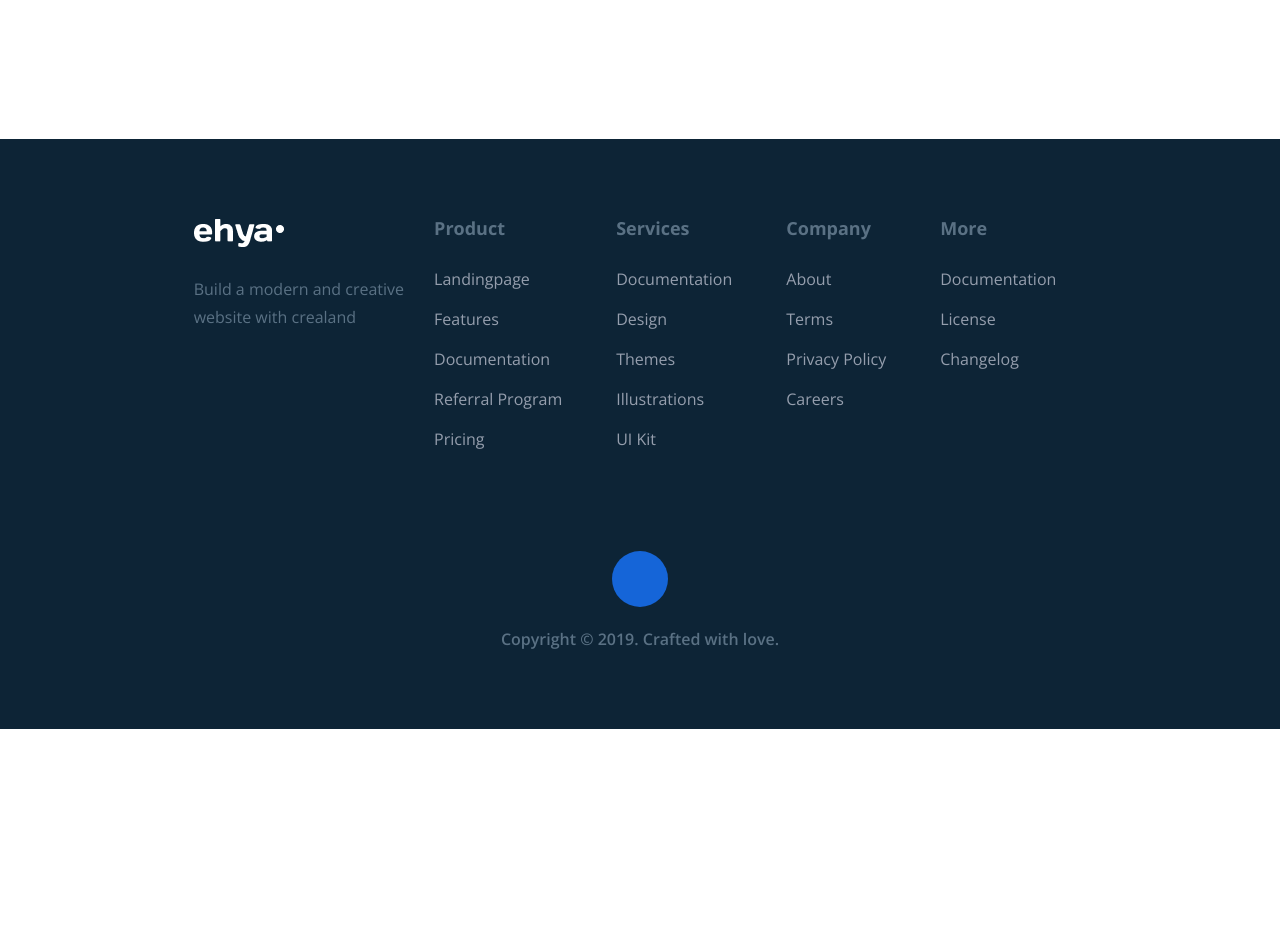
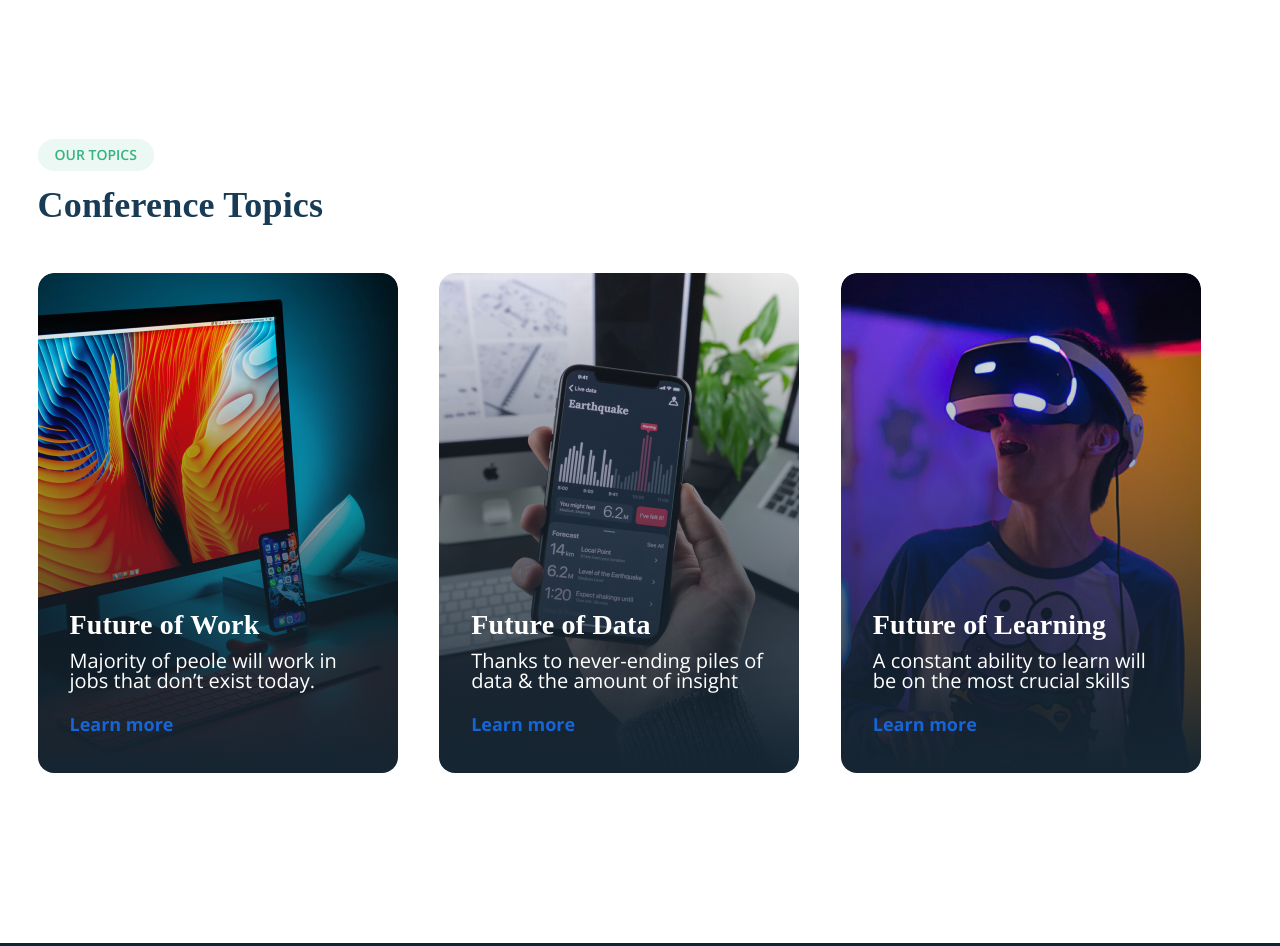
Before and after one commit to aZaqwer/TEST-GIT, a website: page flex004/#src/index.html in a window 1280 px wide. Shown: the part 860-1806 px from the top of the page. Before the commit the page ends 1589 px from the top, so only its background shows below. Drawn offline with nearby package versions, Linux system fonts and the light colour scheme; files that its build step writes are made by us from their sources; files whose address does not match are found by name; a web font is replaced by a local one.

Commit message:
new block insert

```diff
--- a/flex004/#src/index.html
+++ b/flex004/#src/index.html
@@ -58,6 +58,39 @@
                     </div>
                 </div>
             </div>
+
+            <div class="page__ourtopics-main ourtopics-main">
+                <div class="ourtopics-main__container _container">
+                    <div class="ourtopics__label"><span>OUR TOPICS</span></div>
+                    <div class="ourtopics__title">Conference Topics</div>
+                    <div class="ourtopics__row">
+                        <div class="ourtopics__columns">
+                            <div class="ourtopics__item ourtopics__item-01">
+                                <div class="ourtopics__item-title">Future of Work</div>
+                                <div class="ourtopics__item-text">Majority of peole will work in jobs that don’t exist
+                                    today.</div>
+                                <a href="" class="ourtopics__item-link">Learn more</a>
+                            </div>
+                        </div>
+                        <div class="ourtopics__columns">
+                            <div class="ourtopics__item ourtopics__item-02">
+                                <div class="ourtopics__item-title">Future of Data</div>
+                                <div class="ourtopics__item-text">Thanks to never-ending piles of data & the amount of
+                                    insight</div>
+                                <a href="" class="ourtopics__item-link">Learn more</a>
+                            </div>
+                        </div>
+                        <div class="ourtopics__columns">
+                            <div class="ourtopics__item ourtopics__item-03">
+                                <div class="ourtopics__item-title">Future of Learning</div>
+                                <div class="ourtopics__item-text">A constant ability to learn will be on the most
+                                    crucial skills</div>
+                                <a href="" class="ourtopics__item-link">Learn more</a>
+                            </div>
+                        </div>
+                    </div>
+                </div>
+            </div>
         </main>
         @@include('_footer.html',{})
     </div>
--- a/flex004/#src/scss/style.scss
+++ b/flex004/#src/scss/style.scss
@@ -120,7 +120,7 @@ body {
     // .future__column-title
 
     &__column-title {
-        font-family: HK Grotesk;
+        font-family: "HKGrotesk";
         font-weight: 700;
         font-size: 56px;
         letter-spacing: 0.2px;
@@ -151,7 +151,7 @@ body {
         height: 56px;
         line-height: 56px;
         text-align: center;
-        margin: 0px 0px 25px 0px;
+        margin: 0px 55px 25px 0px;
     }
 
     &__item-button::after {
@@ -188,7 +188,7 @@ body {
         line-height: 28px;
         color: #5a7184;
         margin: 0px 0px 27px 0px;
-        padding: 0px 100px 0px 0px;
+        padding: 0px 73px 0px 0px;
     }
 
     // .future__column-img
@@ -200,8 +200,8 @@ body {
     // .column__item
 
     &__item {
-        flex: 0 1 50%;
-        padding: 0 24px;
+        flex: 0 1 auto;
+        padding: 0 14px;
     }
 }
 
@@ -245,3 +245,97 @@ body {
     &__column {
     }
 }
+.page {
+    &__ourtopics-main {
+    }
+}
+.ourtopics-main {
+    &__container {
+    }
+}
+
+.ourtopics {
+    &__label {
+        display: inline-block;
+        background: #ebf8f3;
+        border-radius: 50px;
+        padding: 6px 17px;
+        margin: 0px 0px 16px 0px;
+    }
+
+    &__label span {
+        color: $greenColor;
+        font-weight: 600;
+        font-size: 14px;
+        line-height: 20px;
+        text-transform: uppercase;
+    }
+    &__title {
+        font-family: "HKGrotesk";
+        font-weight: 700;
+        font-size: 36px;
+        letter-spacing: 0.2px;
+        margin: 0px 0px 50px 0px;
+        color: inherit;
+    }
+    &__row {
+        display: flex;
+    }
+
+    &__columns {
+        flex: 0 1 33.333%;
+        margin: 0px 0px 170px 0px;
+    }
+
+    &__item {
+        display: flex;
+        flex-direction: column;
+        justify-content: flex-end;
+        height: 500px;
+        width: 360px;
+        color: #ffffff;
+        padding: 0 32px;
+    }
+
+    &__item-01 {
+        background: linear-gradient(180deg, rgba(24, 59, 86, 0.0001) 0%, #152532 100%),
+            url("../img/conference-topics/01.jpg") 0 0 / contain no-repeat;
+        border-radius: 16px;
+    }
+
+    &__item-02 {
+        background: linear-gradient(180deg, rgba(24, 59, 86, 0.0001) 0%, #152532 100%),
+            url("../img/conference-topics/02.jpg") 0 0 / contain no-repeat;
+        border-radius: 16px;
+    }
+    &__item-03 {
+        background: linear-gradient(180deg, rgba(24, 59, 86, 0.0001) 0%, #152532 100%),
+            url("../img/conference-topics/03.jpg") 0 0 / contain no-repeat;
+        border-radius: 16px;
+    }
+    &__item-title {
+        font-family: "HKGrotesk";
+        font-weight: 700;
+        font-size: 28px;
+        letter-spacing: 0.2px;
+        margin: 0px 0px 12px 0px;
+    }
+
+    &__item-text {
+        font-size: 20px;
+        margin: 0px 0px 24px 0px;
+    }
+
+    &__item-link {
+        font-weight: 700;
+        font-size: 18px;
+        color: #1565d8;
+        margin: 0px 0px 40px 0px;
+    }
+    &__item-link::after {
+        font-family: icons;
+        content: "\e901";
+        font-size: 12px;
+        padding: 0px 0px 0px 15px;
+    }
+}
```
